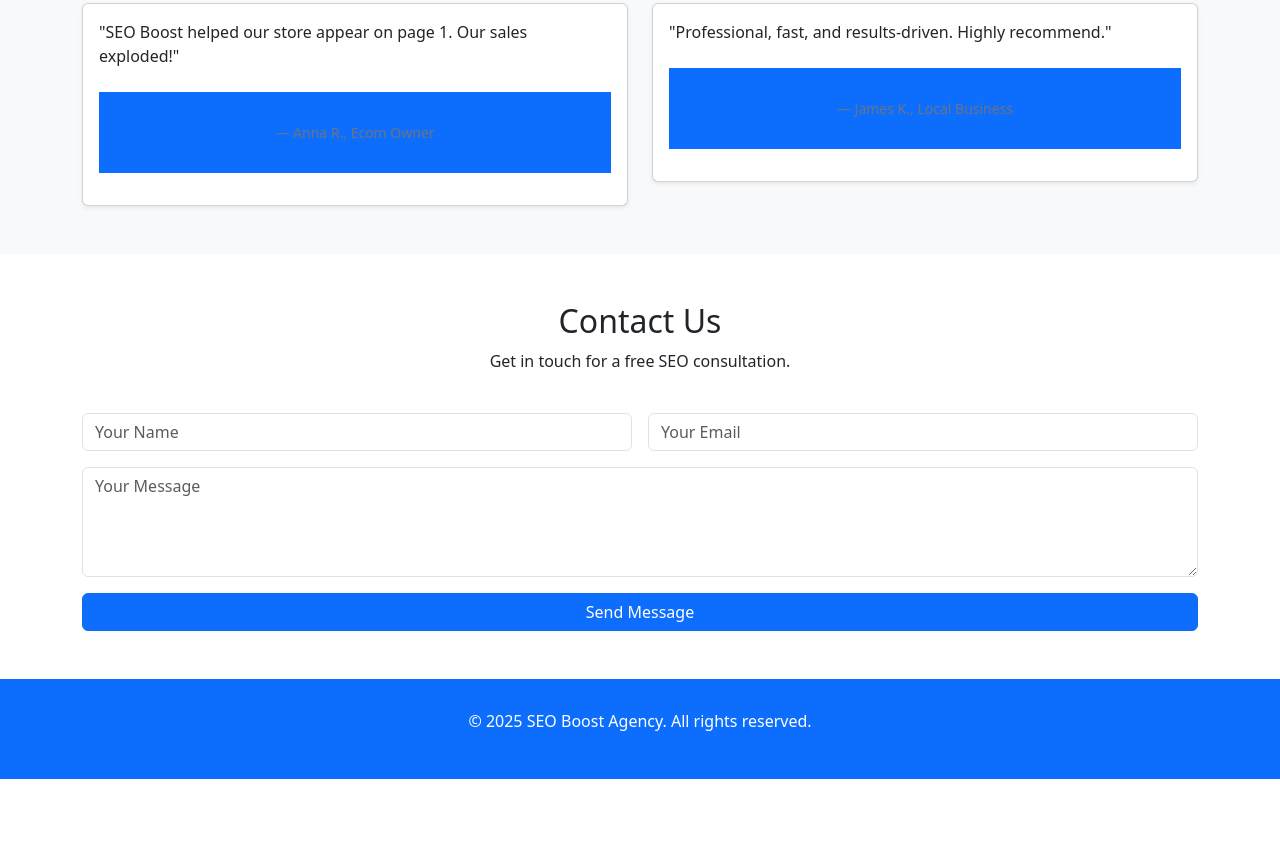
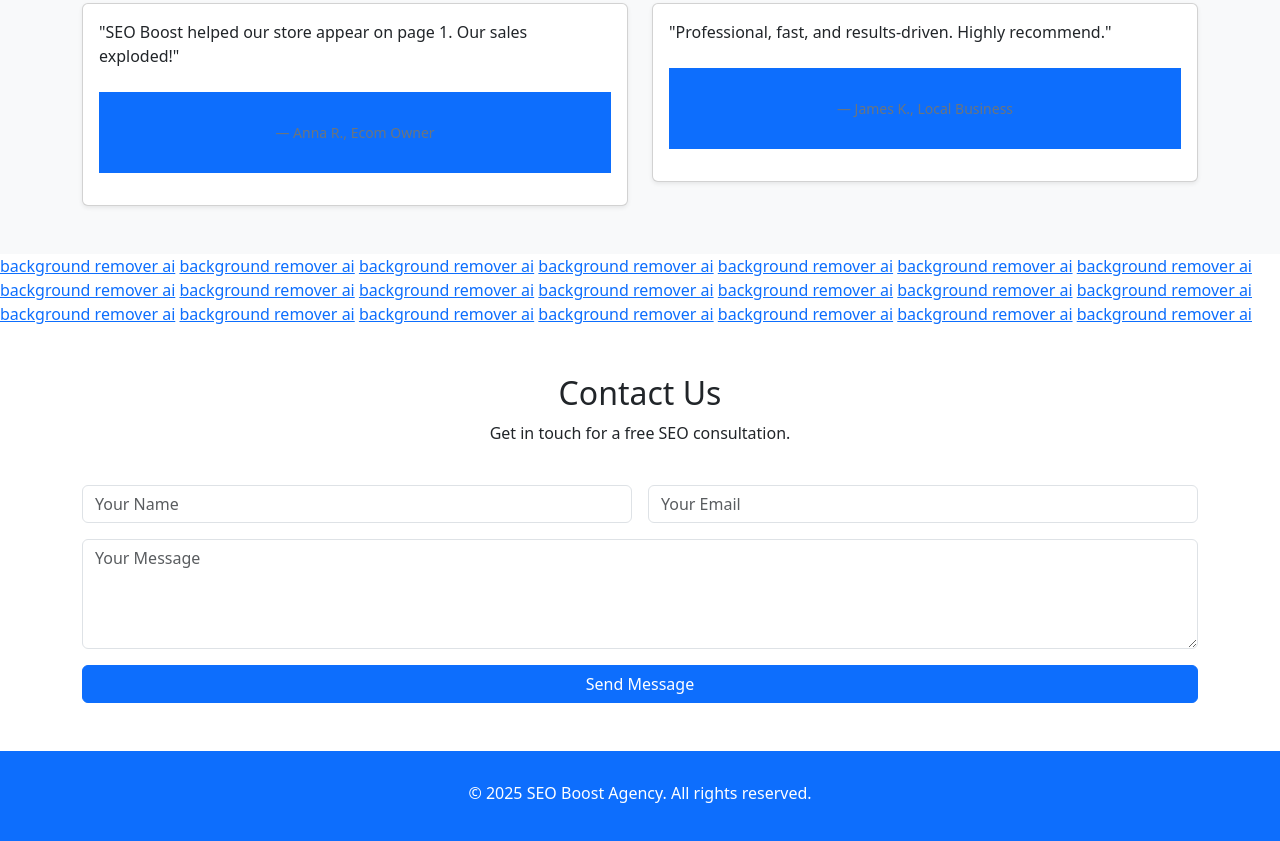
Before and after one commit to semihtrn4/seopagebacklink, a plain HTML site: page index.html in a window 1280 px wide. Shown: the part 1466-2307 px from the top of the page. Before the commit the page ends 2245 px from the top, so only its background shows below. Drawn offline with nearby package versions, Linux system fonts and the light colour scheme.

Commit message:
Update index.html

```diff
--- a/index.html
+++ b/index.html
@@ -142,6 +142,28 @@
     </div>
   </div>
 </section>
+<a href="https://hackmd.io/@iV6zePiLQiqJ58YrcPC5JQ/ry8SJDWUex">background remover ai</a>
+<a href="https://diigo.com/0107rj4">background remover ai</a>
+<a href="https://khaki-shrimp-qffd23.mystrikingly.com/blog/background-remover-ai-revolutionizing-image-editing-with-artificial">background remover ai</a>
+<a href="https://lite.evernote.com/note/c0d4c373-1271-299b-3a7a-089ecb30e90d   ,,,,,   https://share.evernote.com/note/c0d4c373-1271-299b-3a7a-089ecb30e90d">background remover ai</a>
+<a href="https://anotepad.com/page/392843cc226847c6a58ef44dc9047f23">background remover ai</a>
+<a href="https://groups.google.com/g/erocars/c/ZWPIY3IOmuY">background remover ai</a>
+<a href="https://mesquite-tiger-c93.notion.site/Ultimate-Guide-to-Background-Remover-Transform-Your-Photos-with-Precision-230334c5023a805bb39cfcdb43e725b4">background remover ai</a>
+<a href="https://form.typeform.com/to/GtvwRP4p">background remover ai</a>
+<a href="https://clicksoft4.gumroad.com/l/wprepp">background remover ai</a>
+<a href="https://clickseofunder.wordpress.com/2025/07/14/evolving-landscape-of-background-remover-ai-implications-technologies-and-applications/">background remover ai</a>
+<a href="https://medium.com/@semihtrn4/unlock-your-creativity-the-power-of-background-remover-ai-for-stunning-visuals-9f36506e3a87">background remover ai</a>
+<a href="https://about.me/smhtrn">background remover ai</a>
+<a href="https://background-remover-ai.hashnode.dev/background-remover-ai-revolutionizing-image-editing-with-artificial-intelligence">background remover ai</a>
+<a href="https://pastelink.net/5werkzvs">background remover ai</a>
+<a href="https://dev.epicgames.com/community/profile/KM68B/stmrhn">background remover ai</a>
+<a href="https://community.adobe.com/t5/user/viewprofilepage/user-id/45151563">background remover ai</a>
+<a href="https://us.community.sony.com/s/profile/005Dp000004eoCH?language=en_US">background remover ai</a>
+<a href="https://ttlc.intuit.com/community/user/viewprofilepage/user-id/5898435">background remover ai</a>
+<a href="https://www.indiegogo.com/individuals/38679821">background remover ai</a>
+<a href="https://www.reverbnation.com/getaicraft">background remover ai</a>
+<a href="https://my.archdaily.com/us/@getaicraft/interests/onboarding">background remover ai</a>
+
 
 <!-- Contact -->
 <section id="contact" class="py-5">
```
